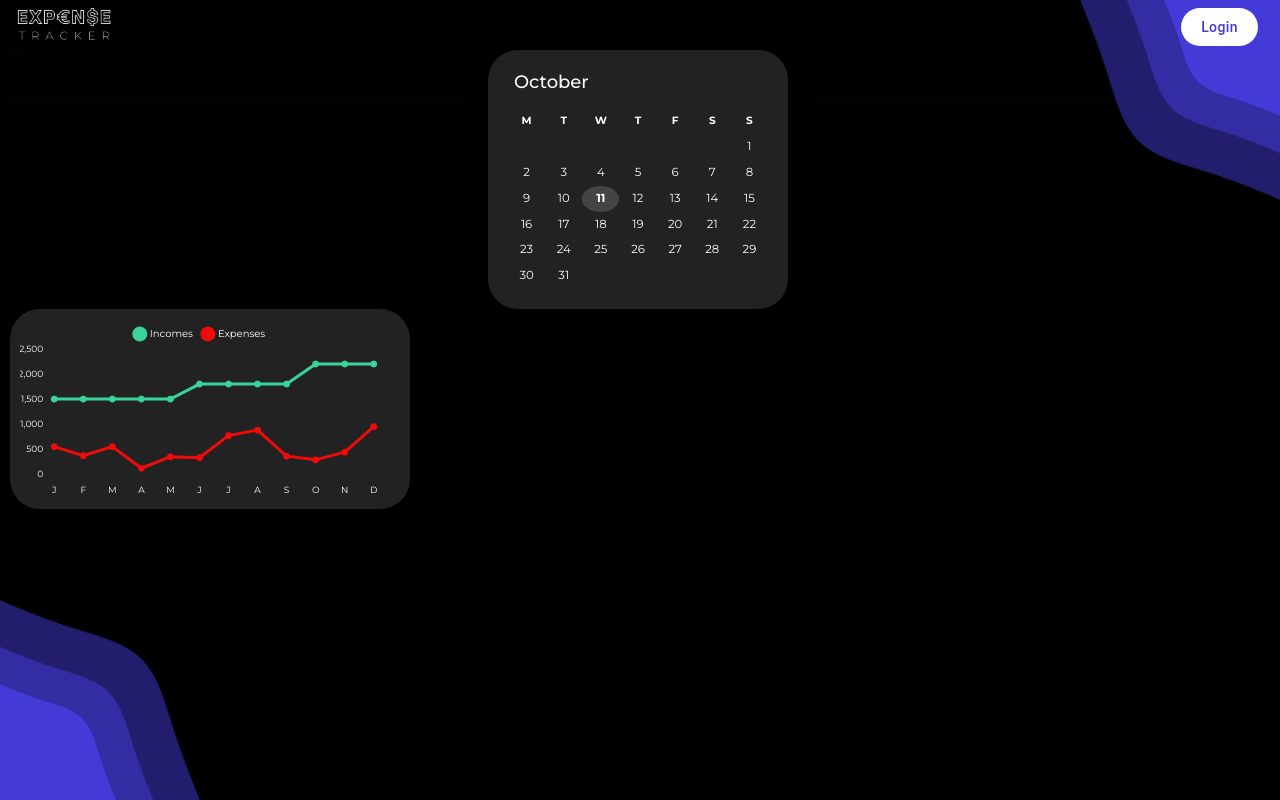
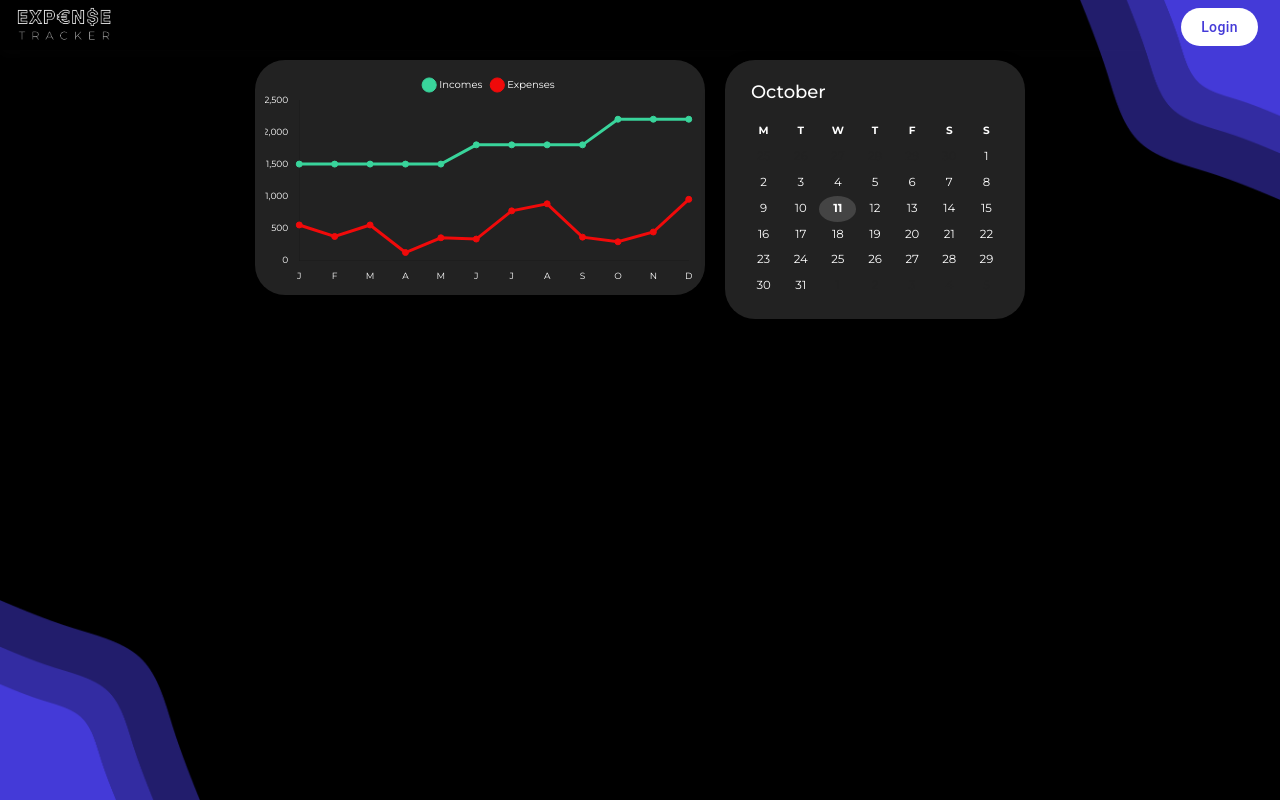
Before and after one commit to Expenses-tracker-app/frontend, a React (Create React App) app: page / in a window 1280 px wide. Built offline with nearby package versions, Linux system fonts and the light colour scheme.

Commit message:
edited theme and styles

```diff
--- a/src/components/common/Calendar.js
+++ b/src/components/common/Calendar.js
@@ -7,9 +7,9 @@ import '../../styles/calendarStyles.css';
 
 // Styles
 
-const CustomCalendar = styled(Calendar)({
+const CustomCalendar = styled(Calendar)(({ theme }) => ({
   width: '300px',
-  backgroundColor: '#222222',
+  backgroundColor: theme.palette.grey[600],
   color: 'white',
   borderRadius: '30px',
   boxShadow: '0 12px 24px rgba(0, 0, 0, 0.2)',
@@ -18,7 +18,7 @@ const CustomCalendar = styled(Calendar)({
   padding: '20px',
   fontFamily: 'Montserrat',
   fontSize: '14px'
-});
+}));
 
 export const MCalendar = () => {
   const [date, setDate] = useState(new Date());
--- a/src/components/common/LineChart.js
+++ b/src/components/common/LineChart.js
@@ -17,12 +17,10 @@ ChartJS.register(CategoryScale, LinearScale, PointElement, LineElement, Title, T
 const Wrapper = styled(Grid)(({ theme }) => ({
   color: theme.palette.primary.main,
   padding: '10px',
-  width: '400px',
-  height: '200px',
+  width: '450px',
+  height: '100%',
   borderRadius: '30px',
-  boxShadow: '0 12px 24px rgba(0, 0, 0, 0.2)',
-  border: 'none',
-  backgroundColor: '#222222'
+  backgroundColor: theme.palette.grey[600]
 }));
 
 export const options = {
@@ -44,7 +42,7 @@ export const options = {
   scales: {
     x: {
       grid: {
-        color: 'transparent' // Set grid lines color to transparent
+        color: 'transparent'
       },
       ticks: {
         color: 'white',
@@ -56,7 +54,7 @@ export const options = {
     },
     y: {
       grid: {
-        color: 'transparent' // Set grid lines color to transparent
+        color: 'transparent'
       },
       beginAtZero: true,
       ticks: {
--- a/src/components/pages/LandingPage.js
+++ b/src/components/pages/LandingPage.js
@@ -6,21 +6,22 @@ import { MCalendar } from '../../components/common/Calendar';
 import '../../styles/calendarStyles.css';
 
 // Styles
-const Wrapper = styled(Grid)(({ theme }) => ({
-  padding: '0px 14px 0px 10px',
-  height: '50px',
-  boxShadow: theme.shadows[2],
-  justifyContent: 'space-between',
-  color: theme.palette.primary.main,
-  borderRadius: '20px'
+const Wrapper = styled(Grid)(() => ({
+  display: 'flex',
+  width: '80%',
+  margin: 'auto',
+  justifyContent: 'center',
+  ' > div': {
+    margin: '10px'
+  }
 }));
 
 export const LandingPage = () => {
   return (
     <>
       <Wrapper>
+        <LineChart />
         <MCalendar />
-        <LineChart />
       </Wrapper>
     </>
   );
--- a/src/styles/theme.js
+++ b/src/styles/theme.js
@@ -38,8 +38,8 @@ export const palette = {
     secondary: '#ccc6c6'
   },
   grey: {
-    600: '#151515',
-    500: '#454545',
+    600: '#222222',
+    500: '#444444',
     400: '#636363',
     300: '#888888',
     200: '#CFCFCF',
```
